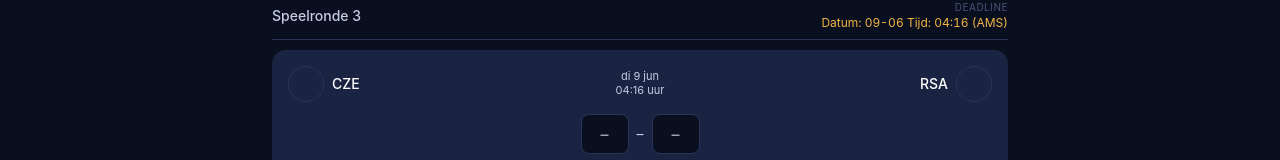
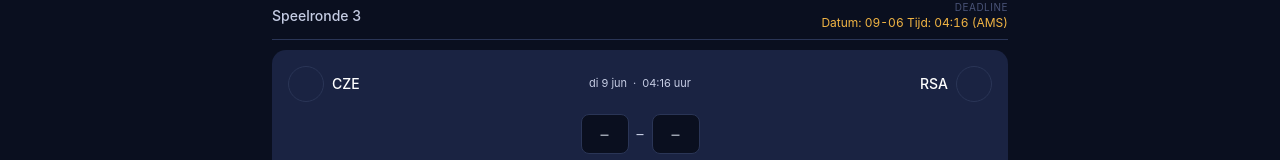
Before and after one commit to Guidoznl/OMG-WK-POULE-TEST, a Next.js app: page /predictions in a window 1280 px wide. Shown: the part 752-912 px from the top of the page. Built offline with nearby package versions, Linux system fonts and the light colour scheme.

Commit message:
Adjust layout and spacing in MatchTile component

```diff
--- a/components/MatchTile.tsx
+++ b/components/MatchTile.tsx
@@ -254,11 +254,12 @@ function TileHeader({ homeName, awayName, match, statusLabel, showLockIcon }: {
           </div>
         ) : (
           <>
-            <div className="flex items-center justify-center gap-1">
+            <div className="flex items-center justify-center gap-1.5 whitespace-nowrap">
               {showLockIcon && <LockIcon />}
               <span>{formatDateLocal(match.kickoff_ams)}</span>
+              <span className="text-ink-200">·</span>
+              <span>{formatTimeLocal(match.kickoff_ams)} uur</span>
             </div>
-            <div>{formatTimeLocal(match.kickoff_ams)} uur</div>
           </>
         )}
       </div>
```
